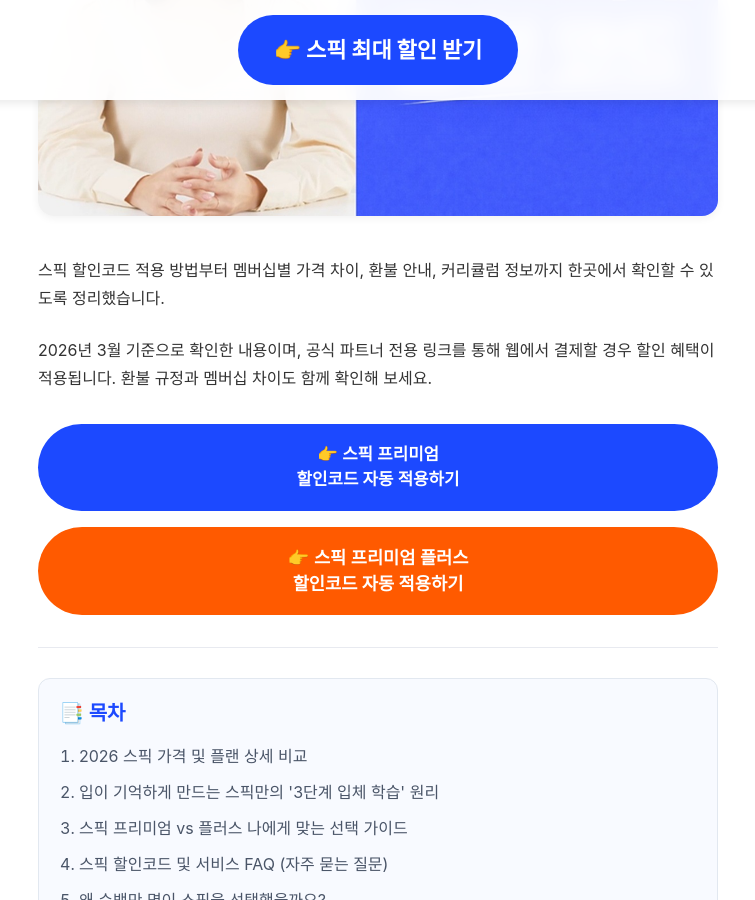
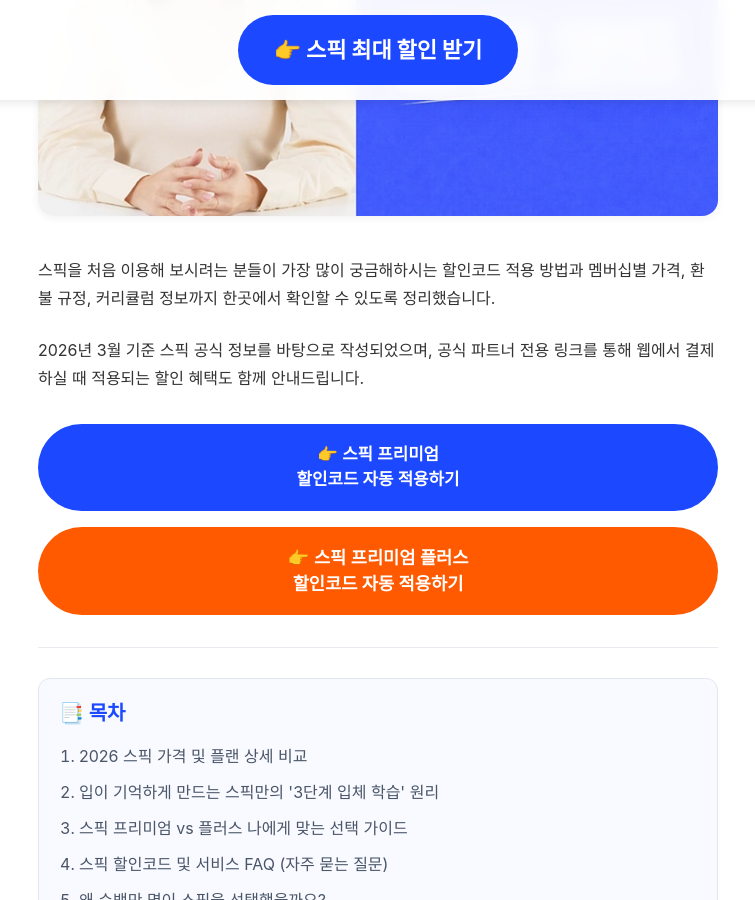
Before and after one commit to kjsjdw/speak_event_page, a Jekyll site: the page built from content/main-page-content.md, in a window 1280 px wide and 900 px high, scrolled down 415 px. Shown: the whole window, without its empty margins (262-1017 px from the left). Built offline with Jekyll 4.4.1, drawn with Linux system fonts in a browser that asks for light colours; some web fonts are replaced.

Commit message:
Update 01-intro.md

```diff
--- a/content/sections/01-intro.md
+++ b/content/sections/01-intro.md
@@ -9,9 +9,9 @@
   />
 </div>
 
-<p>스픽 할인코드 적용 방법부터 멤버십별 가격 차이, 환불 안내, 커리큘럼 정보까지 한곳에서 확인할 수 있도록 정리했습니다.</p>
+<p>스픽을 처음 이용해 보시려는 분들이 가장 많이 궁금해하시는 할인코드 적용 방법과 멤버십별 가격, 환불 규정, 커리큘럼 정보까지 한곳에서 확인할 수 있도록 정리했습니다.</p>
 
-<p>2026년 3월 기준으로 확인한 내용이며, 공식 파트너 전용 링크를 통해 웹에서 결제할 경우 할인 혜택이 적용됩니다. 환불 규정과 멤버십 차이도 함께 확인해 보세요.</p>
+<p>2026년 3월 기준 스픽 공식 정보를 바탕으로 작성되었으며, 공식 파트너 전용 링크를 통해 웹에서 결제하실 때 적용되는 할인 혜택도 함께 안내드립니다.</p>
 
 <div class="cta-buttons" id="cta-top">
 
```
